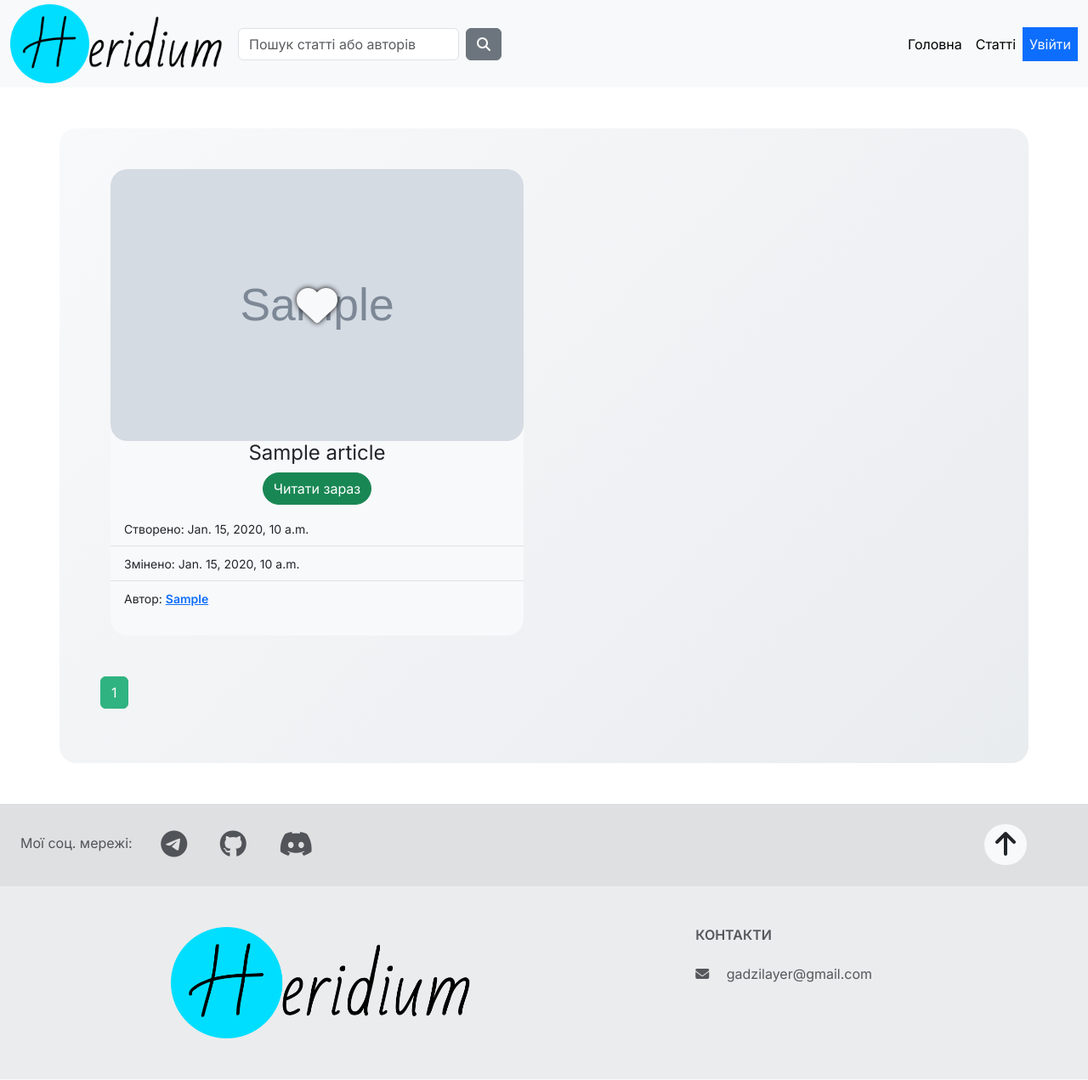
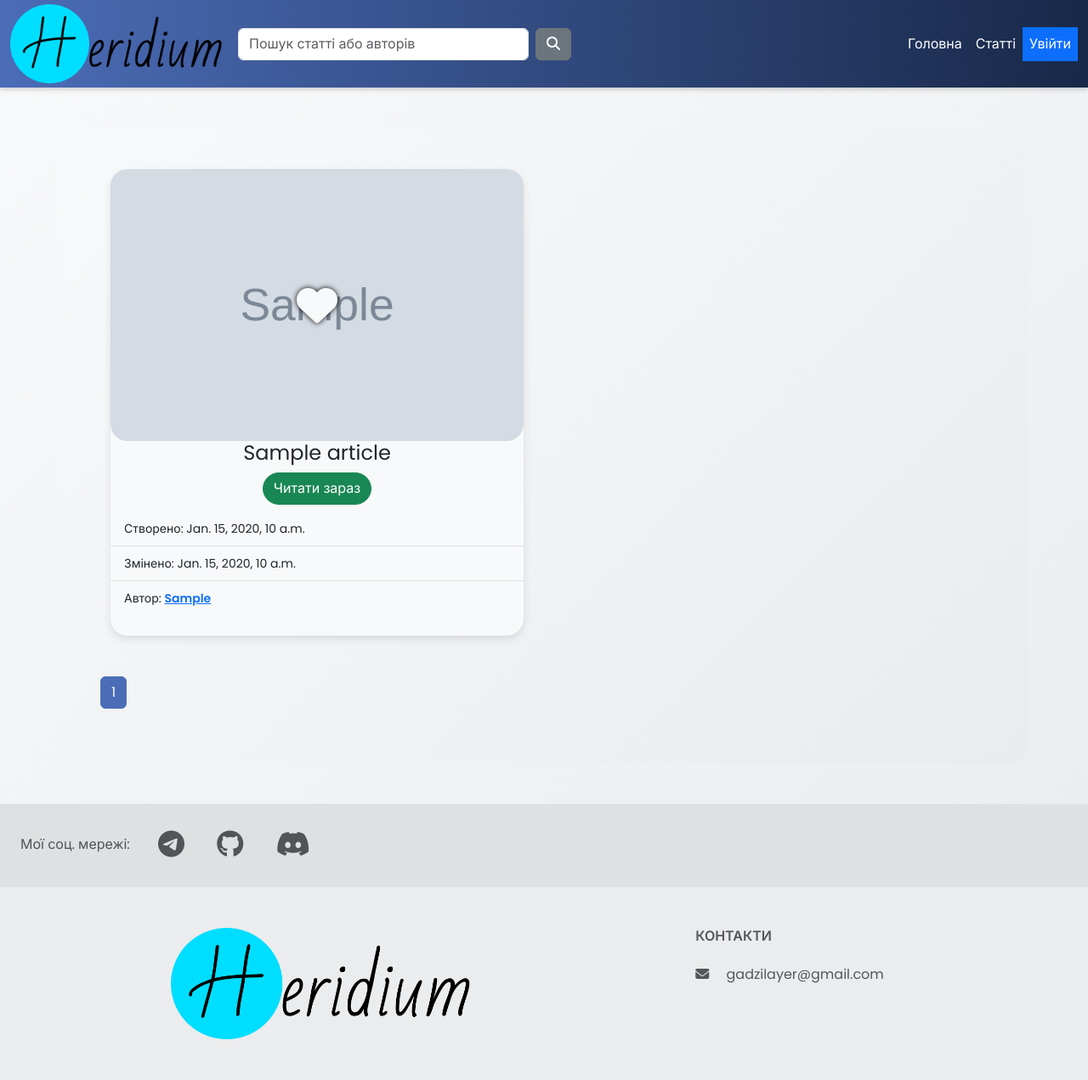
Before and after one commit to grebocheck/hportal, a Django app: template articles/templates/articles/articles.html in a window 1280 px wide. Shown: the whole page at 85% size. Run offline with Django 3.2, Linux system fonts and the light colour scheme; the template is opened without the code that fills it: most values are stand-ins (such as "Sample title", 1, 10 or a date in 2020); grey boxes marked "Sample" are stand-in pictures; some libraries are stand-ins or nearby versions.

Commit message:
Improve site styling and UI

```diff
--- /dev/null
+++ b/static_dev/base/custom.js
@@ -0,0 +1,12 @@
+// Scroll to top button visibility
+window.addEventListener('DOMContentLoaded', () => {
+  const btn = document.getElementById('scrollTop');
+  if (!btn) return;
+  window.addEventListener('scroll', () => {
+    if (window.scrollY > 200) {
+      btn.classList.remove('d-none');
+    } else {
+      btn.classList.add('d-none');
+    }
+  });
+});
--- a/static_dev/base/style.css
+++ b/static_dev/base/style.css
@@ -1,11 +1,32 @@
 @import url('https://fonts.googleapis.com/css2?family=Inter:wght@300;400;600&display=swap');
+@import url('https://fonts.googleapis.com/css2?family=Poppins:wght@300;400;600&display=swap');
+
+:root {
+  --primary-color: #4b6cb7;
+  --secondary-color: #182848;
+}
+
 body {
-  font-family: 'Inter', 'Segoe UI', Tahoma, Geneva, Verdana, sans-serif;
+  font-family: 'Poppins', 'Inter', 'Segoe UI', Tahoma, Geneva, Verdana, sans-serif;
+  background: linear-gradient(135deg, #f8f9fa 0%, #e9ecef 100%);
+  min-height: 100vh;
 }
 
 .navbar {
   padding-top: 0;
   padding-bottom: 0;
+  background: linear-gradient(90deg, var(--primary-color), var(--secondary-color));
+  box-shadow: 0 2px 6px rgba(0, 0, 0, 0.2);
+}
+
+.navbar .nav-link,
+.navbar .navbar-brand {
+  color: #ffffff !important;
+}
+
+.navbar .nav-link:hover {
+  color: #ffffff;
+  text-shadow: 0 0 5px rgba(255, 255, 255, 0.5);
 }
 
 #logo {
@@ -13,14 +34,14 @@
 }
 
 .page-item.active .page-link {
-  background-color: #2fb380;
-  border-color: #2fb380;
+  background-color: var(--primary-color);
+  border-color: var(--primary-color);
 }
 
 /* for inputs focus styling */
 .form-control:focus {
-  border-color: #2fb38082;
-  box-shadow: 0 1px 2px rgb(0 0 0 / 5%), 0 0 0 0.25rem rgb(47 179 128 / 30%);
+  border-color: var(--primary-color);
+  box-shadow: 0 1px 2px rgb(0 0 0 / 5%), 0 0 0 0.25rem rgba(75, 108, 183, 0.3);
 }
 
 #person {
@@ -41,8 +62,8 @@
 }
 
 .create-article .form-control:focus {
-  border-color: #287bb59c;
-  box-shadow: 0 1px 2px rgb(0 0 0 / 5%), 0 0 0 0.25rem rgb(40 123 181 / 34%);
+  border-color: var(--secondary-color);
+  box-shadow: 0 1px 2px rgb(0 0 0 / 5%), 0 0 0 0.25rem rgba(24, 40, 72, 0.3);
 }
 
 /* profile-info */
@@ -90,6 +111,11 @@
 .carderplace .card {
   border: 0;
   background: transparent;
+  box-shadow: 0 4px 10px rgba(0, 0, 0, 0.1);
+  transition: transform 0.2s;
+}
+.carderplace .card:hover {
+  transform: translateY(-5px);
 }
 .carderplace .card .list-group-item {
   background: transparent;
@@ -120,6 +146,22 @@
   background: rgb(0 0 0 / 10%)
 }
 
+#scrollTop {
+  position: fixed;
+  bottom: 20px;
+  right: 20px;
+  z-index: 1000;
+}
+
+.fade-in {
+  animation: fadeIn 0.5s ease-in-out;
+}
+
+@keyframes fadeIn {
+  from { opacity: 0; transform: translateY(20px); }
+  to { opacity: 1; transform: translateY(0); }
+}
+
 @media screen and (max-width: 768px) {
   .profile .border-end {
     border: 0px !important;
--- a/static_dev/search.js
+++ b/static_dev/search.js
@@ -21,7 +21,7 @@
     getData(absURL, (data) => {
       div = document.createElement('div')
 
-      div.classList.add('row')
+      div.classList.add('row', 'fade-in')
 
       html = makeHtml(data)
       div.innerHTML = html
--- a/templates/base/base.html
+++ b/templates/base/base.html
@@ -12,7 +12,7 @@
 
     <link rel="preconnect" href="https://fonts.googleapis.com">
     <link rel="preconnect" href="https://fonts.gstatic.com" crossorigin>
-    <link href="https://fonts.googleapis.com/css2?family=Inter:wght@300;400;600&display=swap" rel="stylesheet">
+    <link href="https://fonts.googleapis.com/css2?family=Inter:wght@300;400;600&family=Poppins:wght@300;400;600&display=swap" rel="stylesheet">
     <link rel="stylesheet" href="{% static 'base/bootstrap.css' %}" />
     <link rel="stylesheet" href="{% static 'base/style.css' %}" />
 
@@ -20,7 +20,7 @@
   </head>
   <body>
 
-    <nav id='header' class="navbar mb-5 navbar-expand-lg navbar-light bg-light">
+    <nav id='header' class="navbar mb-5 navbar-expand-lg">
       <div class="container-fluid">
         <a href="/" class="navbar-brand mb-5 mb-md-0">
           <img
@@ -122,7 +122,7 @@
       <!-- Left -->
 
       <div class="me-5 d-lg-block">
-        <a class='btn rounded-pill bg-light' href="#header"><i class="fas fa-arrow-up fa-2x"></i></a>
+        <a id="scrollTop" class='btn btn-primary rounded-pill d-none' href="#header"><i class="fas fa-arrow-up fa-2x"></i></a>
       </div>
 
     </section>
@@ -184,7 +184,8 @@
   </footer>
 <!-- Footer -->
 
-   <script src="https://kit.fontawesome.com/2e22223133.js" crossorigin="anonymous"></script>
+    <script src="https://kit.fontawesome.com/2e22223133.js" crossorigin="anonymous"></script>
+    <script src="{% static 'base/custom.js' %}" defer></script>
 
     <script
       defer
```
